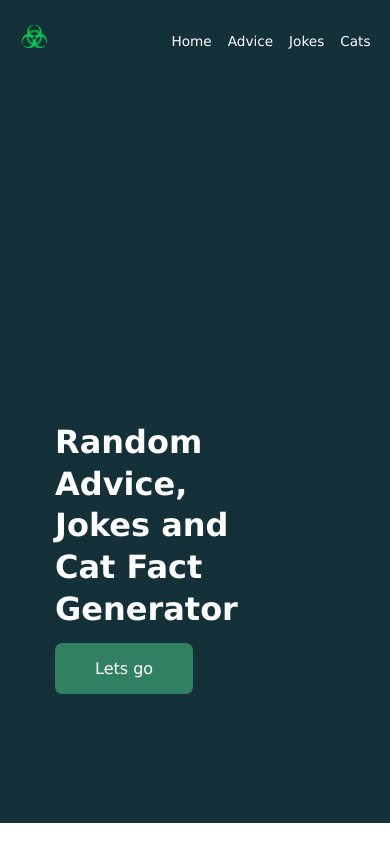
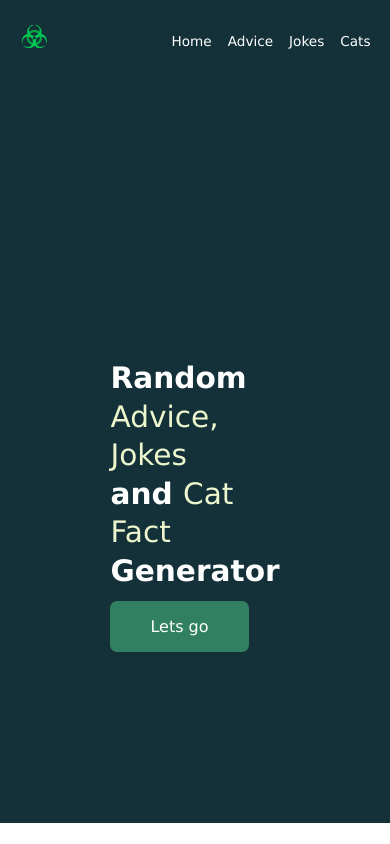
Before and after one commit to zoeengel/Random-API-site, a React (Create React App) app: page / in a window 390 px wide. Built offline with nearby package versions, Linux system fonts and the light colour scheme.

Commit message:
landing page stuff

```diff
--- a/src/components/landingPage.js
+++ b/src/components/landingPage.js
@@ -18,7 +18,7 @@ const LandingPage = () => {
       <div className={classes.main}>
         <div className={classes.landingActions}>
           <h1 className={classes.title}>
-            Random Advice, Jokes and Cat Fact Generator
+            Random <span className={classes.titleMobile}>Advice,</span> <span className={classes.titleMobile}>Jokes</span> and <span className={classes.titleMobile}>Cat Fact</span> Generator
           </h1>
           <p className={classes.desc}>Just something to pass the time.</p>
 
--- a/src/components/landingPage.module.css
+++ b/src/components/landingPage.module.css
@@ -36,8 +36,12 @@
   }
   .title {
     color: white;
-    font-size: 2em;
+    font-size: 1.85em;
     width: 77%;
+  }
+  .titleMobile {
+    color: #edf7ce;
+    font-weight: 400;
   }
   .desc {
     display: none;
@@ -52,7 +56,7 @@
   }
   .landingActions {
     padding: 1em;
-    margin: 10%;
-    border-radius: 10px;
+    margin: 34%;
+    /* border-radius: 10px; */
   }
 }
```
